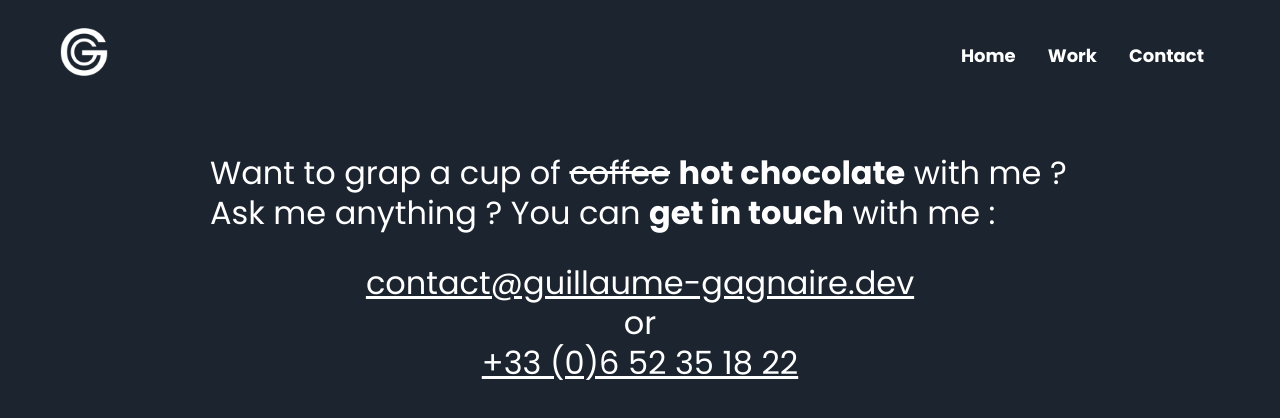
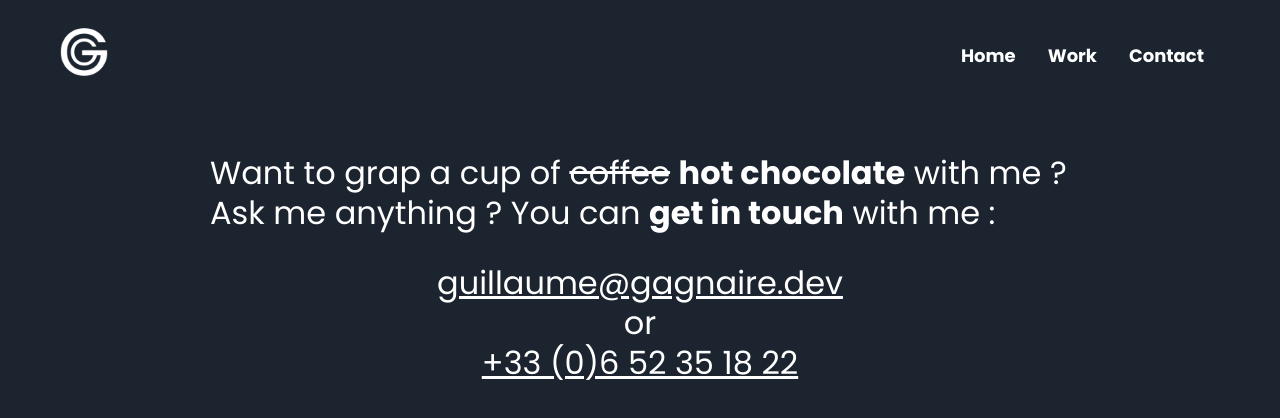
Before and after one commit to guillaume-gagnaire/website, a Nuxt app: page /contact in a window 1280 px wide. Shown: the top 418 px of the page. Built offline with nearby package versions, Linux system fonts and the light colour scheme.

Commit message:
New email

```diff
--- a/pages/contact.vue
+++ b/pages/contact.vue
@@ -6,8 +6,8 @@
         me ? Ask me anything ? You can <strong>get in touch</strong> with me :
       </p>
       <p style="text-align: center">
-        <a href="mailto:contact@guillaume-gagnaire.dev">
-          contact@guillaume-gagnaire.dev
+        <a href="mailto:guillaume@gagnaire.dev">
+          guillaume@gagnaire.dev
         </a>
         <br />
         or
```
